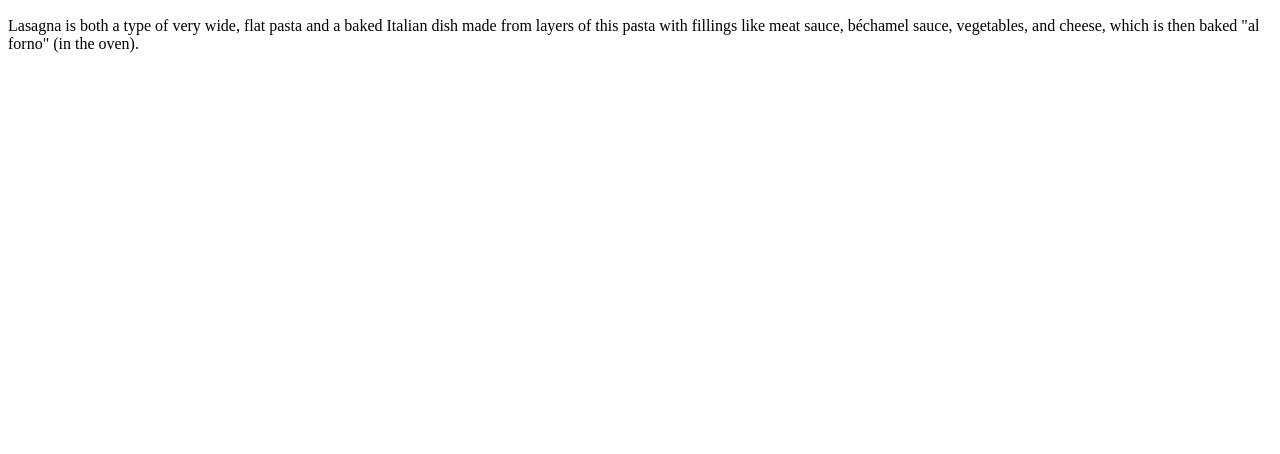
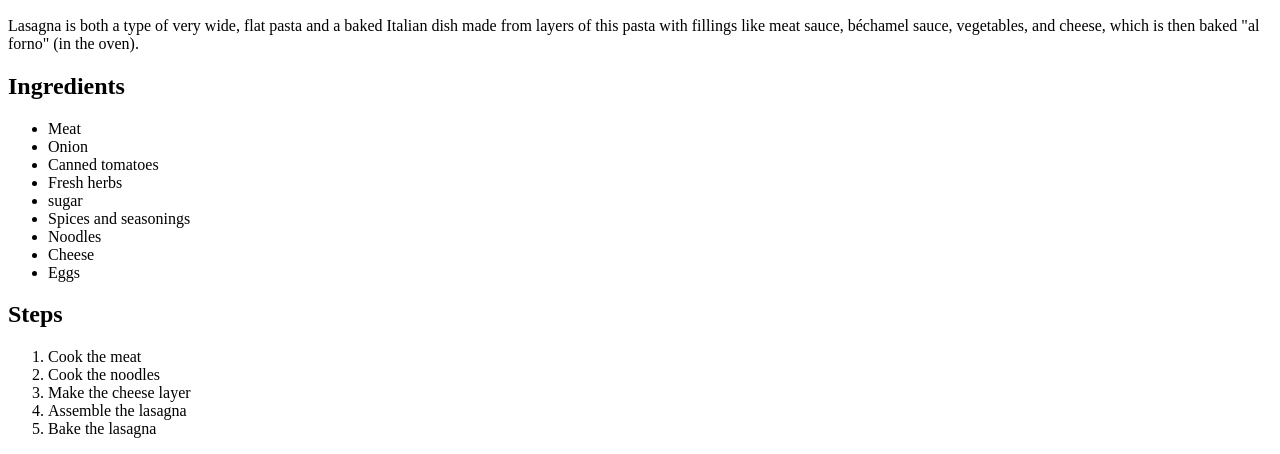
Before and after one commit to Stalwart-Hg/odin-recipes, a plain HTML site: page recipes/lasagna.html in a window 1280 px wide. Shown: the part 434-888 px from the top of the page. Before the commit the page ends 800 px from the top, so only its background shows below. Drawn offline with Linux system fonts and the light colour scheme.

Commit message:
feat: Add ingredients and steps to lasagna page

```diff
--- a/recipes/lasagna.html
+++ b/recipes/lasagna.html
@@ -11,5 +11,25 @@
     <img src="https://www.google.com/url?sa=i&url=https%3A%2F%2Fwww.epicurious.com%2Frecipes%2Ffood%2Fviews%2Flasagna-recipe&psig=AOvVaw0Yz72MUV-MF1hHrpw9BqUB&ust=1759991670308000&source=images&cd=vfe&opi=89978449&ved=0CBUQjRxqFwoTCKCS8IT-k5ADFQAAAAAdAAAAABAE" alt="A delicious plate of lasagna">
     <h2>Description</h2>
     <p>Lasagna is both a type of very wide, flat pasta and a baked Italian dish made from layers of this pasta with fillings like meat sauce, béchamel sauce, vegetables, and cheese, which is then baked "al forno" (in the oven).</p>
+    <h2>Ingredients</h2>
+    <ul>
+        <li>Meat</li>
+        <li>Onion</li>
+        <li>Canned tomatoes</li>
+        <li>Fresh herbs</li>
+        <li>sugar</li>
+        <li>Spices and seasonings</li>
+        <li>Noodles</li>
+        <li>Cheese</li>
+        <li>Eggs</li>
+    </ul>
+    <h2>Steps</h2>
+    <ol>
+        <li>Cook the meat</li>
+        <li>Cook the noodles</li>
+        <li>Make the cheese layer</li>
+        <li>Assemble the lasagna</li>
+        <li>Bake the lasagna</li>
+    </ol>
 </body>
 </html>
```
